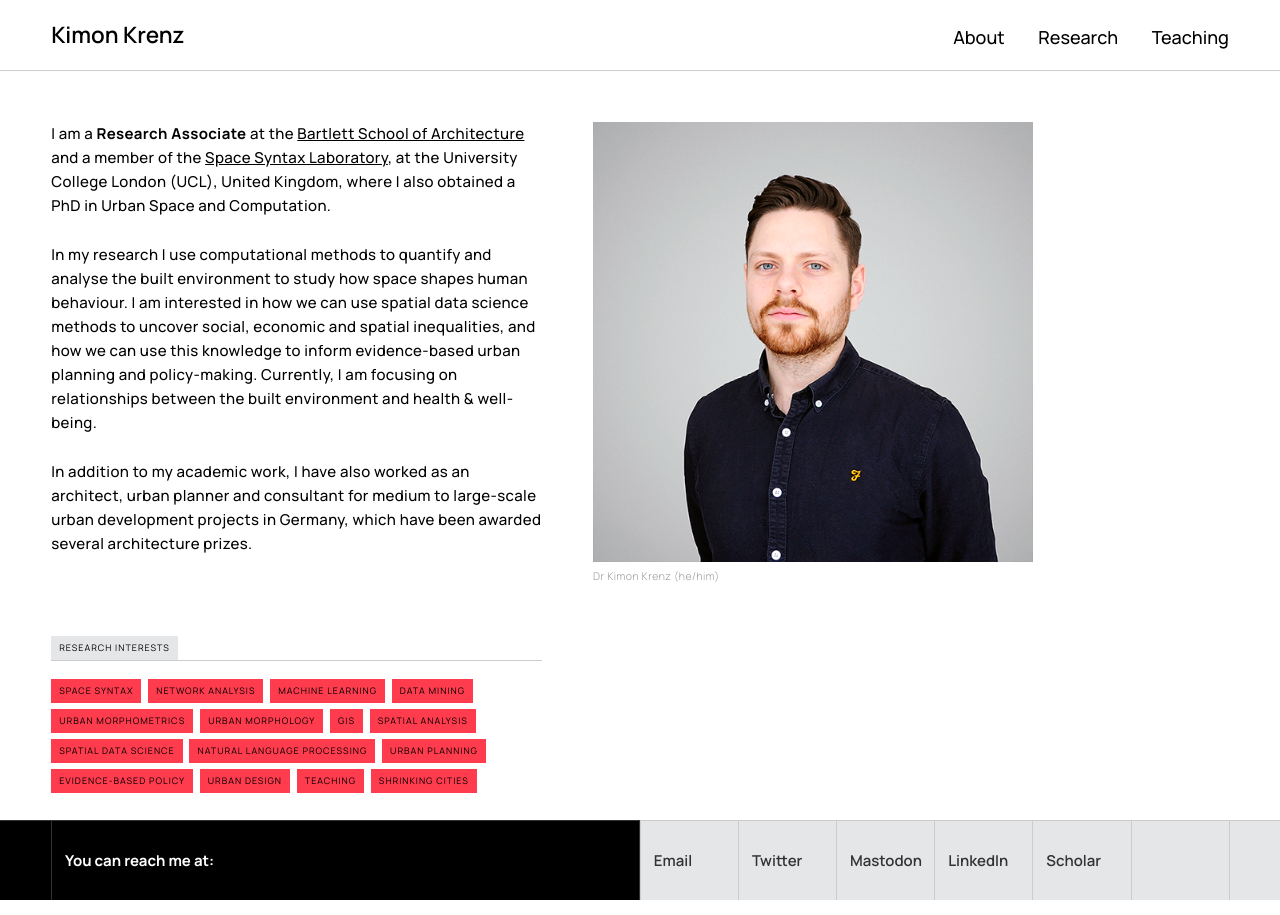
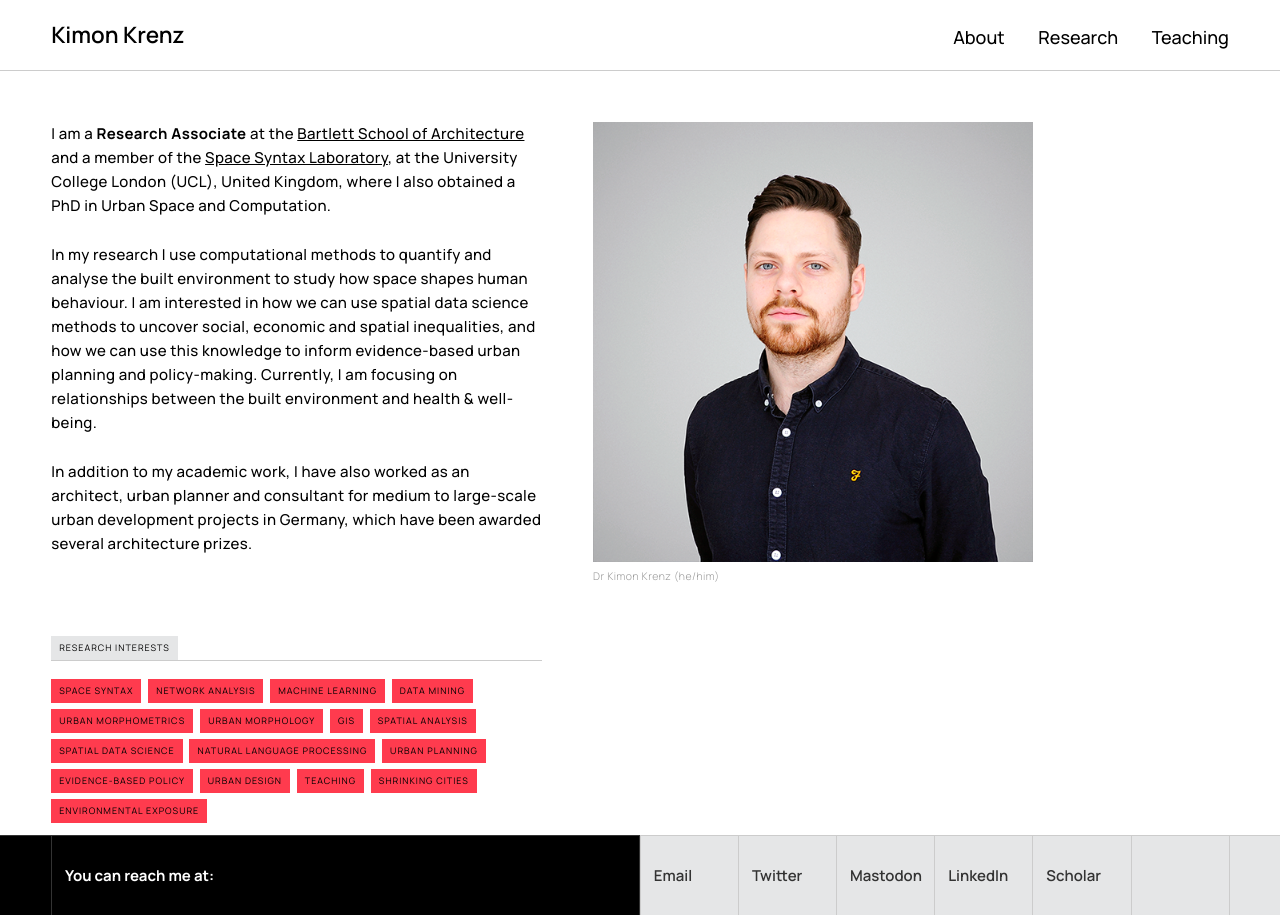
Before and after one commit to kimonkrenz/kimonkrenz.github.io, a Jekyll site: the page built from index.html, in a window 1280 px wide. Built offline with Jekyll 4.4.1, drawn with Linux system fonts in a browser that asks for light colours; nearby versions of some CDN libraries; a style sheet for code colours, icons or effects is not loaded.

Commit message:
main page update

```diff
--- a/index.html
+++ b/index.html
@@ -46,6 +46,7 @@ title: Kimon Krenz, Spatial Data Scientist
             <a href="/research"><button>Urban Design</button></a>
             <a href="/research"><button>Teaching</button></a>
             <a href="/research"><button>Shrinking Cities</button></a>
+            <a href="/research"><button>Environmental Exposure</button></a>
             <a rel="me" href="https://mapstodon.space/@kimonkrenz" style="display: none;">Mastodon</a>
           </div>
         </div>
```
